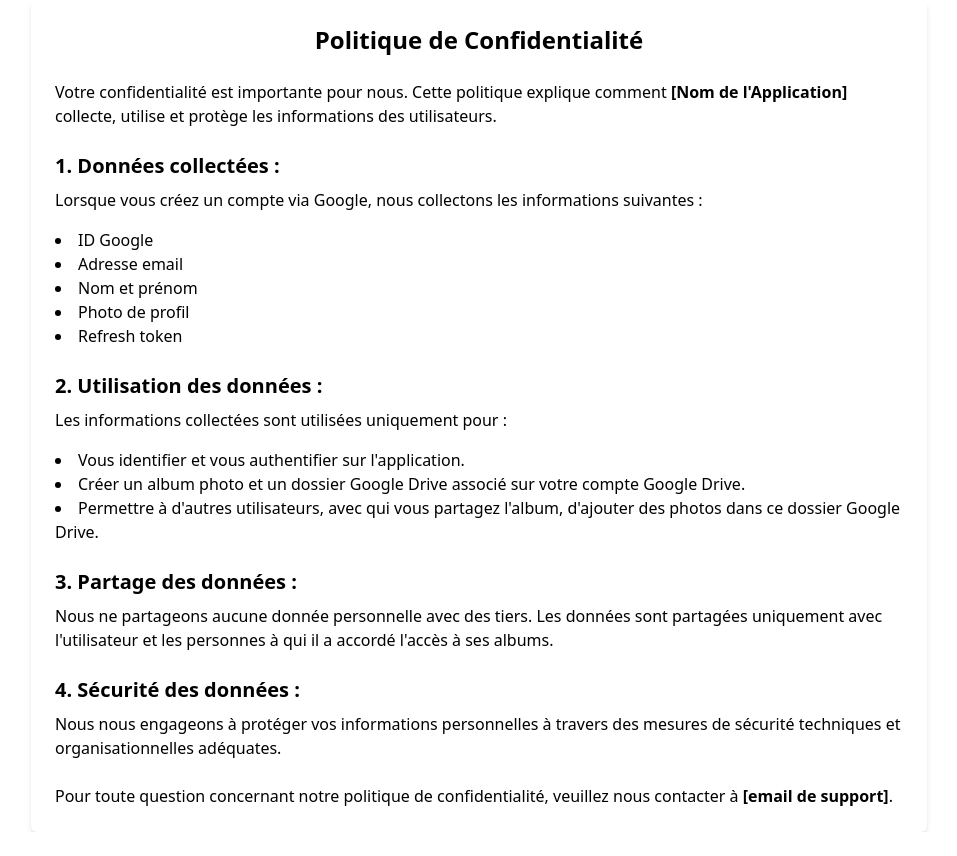
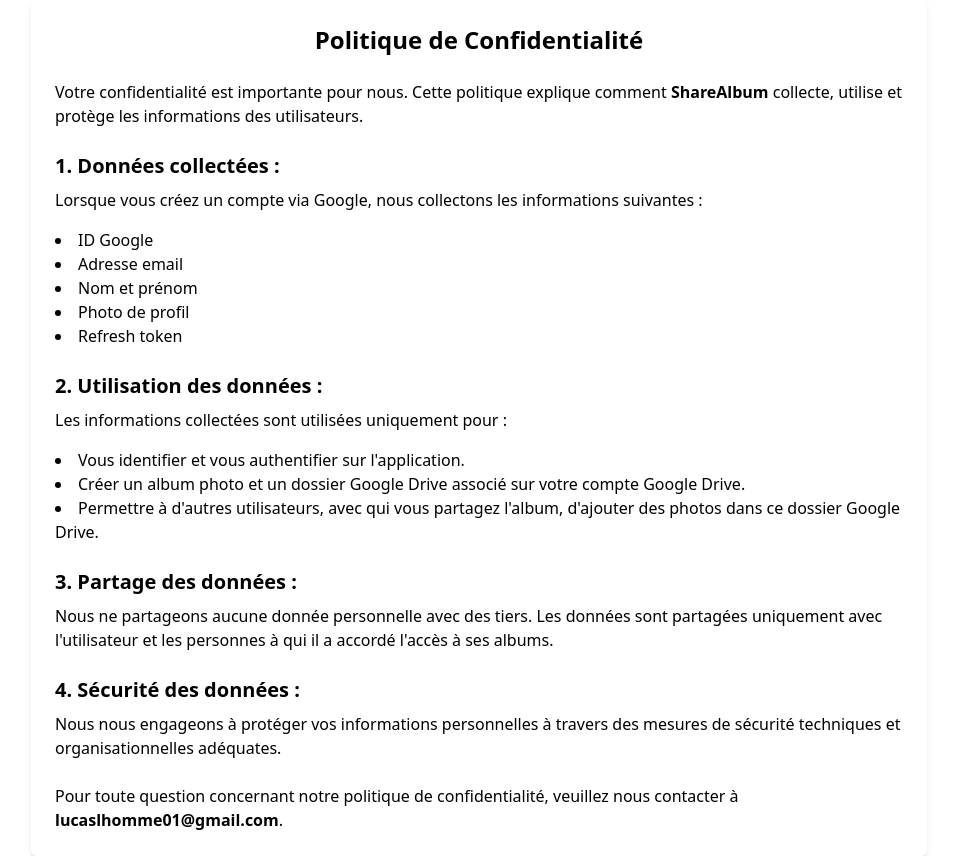
Before and after one commit to lucas-science/ShareAlbum, a React (Create React App) app in the folder client/: page /PrivacyPolicy in a window 1280 px wide. Shown: the whole page, without its empty margins (161-1118 px from the left). Before the commit the page ends 832 px from the top, so only its background shows below. Built offline with nearby package versions, Linux system fonts and the light colour scheme.

Commit message:
modify privacypolicy

```diff
--- a/client/src/pages/Confidentialite.jsx
+++ b/client/src/pages/Confidentialite.jsx
@@ -6,7 +6,7 @@
       <h1 className="text-2xl font-bold mb-6 text-center">Politique de Confidentialité</h1>
 
       <p className="mb-4">
-        Votre confidentialité est importante pour nous. Cette politique explique comment <strong>[Nom de l'Application]</strong> collecte, utilise et protège les informations des utilisateurs.
+        Votre confidentialité est importante pour nous. Cette politique explique comment <strong>ShareAlbum</strong> collecte, utilise et protège les informations des utilisateurs.
       </p>
 
       <h2 className="text-xl font-semibold mt-6 mb-2">1. Données collectées :</h2>
@@ -42,7 +42,7 @@
       </p>
 
       <p className="mt-6">
-        Pour toute question concernant notre politique de confidentialité, veuillez nous contacter à <strong>[email de support]</strong>.
+        Pour toute question concernant notre politique de confidentialité, veuillez nous contacter à <strong>lucaslhomme01@gmail.com</strong>.
       </p>
     </div>
   );
```
